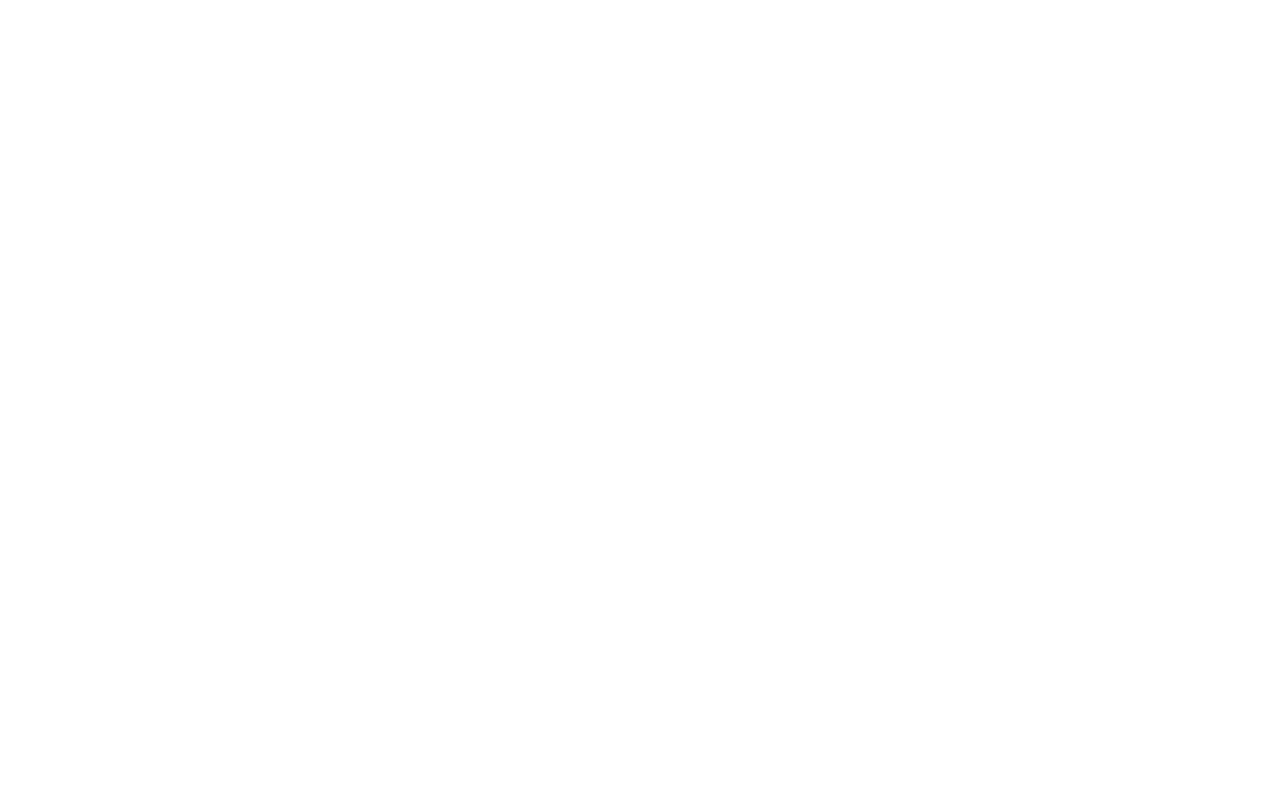
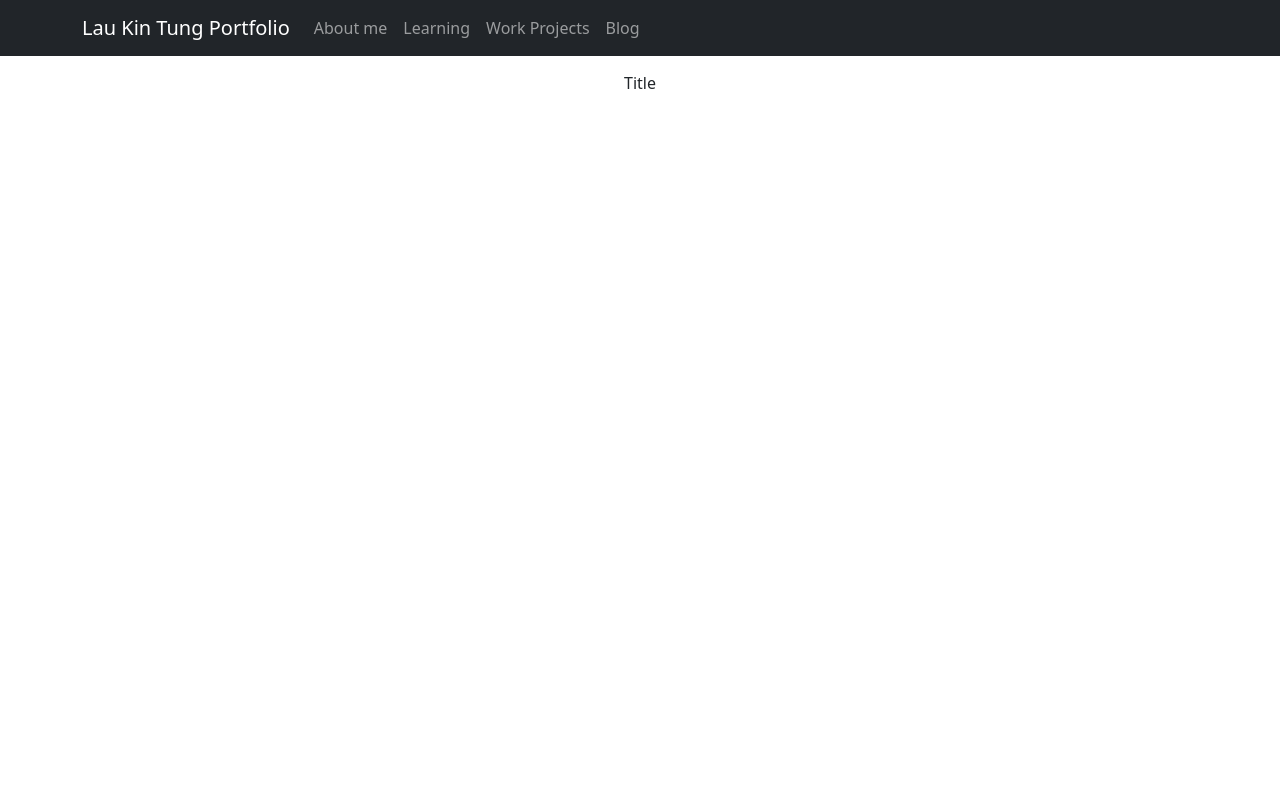
Before and after one commit to lunatoys123/portfolio_website, a React (Create React App) app: page /workProject/1 in a window 1280 px wide. Shown: the top 800 px of the page. Built offline with nearby package versions, Linux system fonts and the light colour scheme.

Commit message:
initialize individual Project

```diff
--- a/src/App.js
+++ b/src/App.js
@@ -5,6 +5,7 @@
 const Home = lazy(() => import("./Components/Home"));
 const Learning = lazy(() => import("./Components/Learning"));
 const Project = lazy(() => import("./Components/workProject"));
+const indvidualProject = lazy(() => import("./Components/workProjects/indvidualProject"));
 function App() {
   return (
     <>
@@ -15,6 +16,7 @@
             <Route exact path="/" component={Home} />
             <Route exact path="/Learning/:year" component={Learning} />
             <Route exact path="/workProject" component={Project} />
+            <Route exact path="/workProject/:title" component={indvidualProject} />
             <Redirect from={"/Learning"} to={`/Learning/Year1`}/>
           </Switch>
         </Suspense>
--- a/src/Components/workProjects/index.js
+++ b/src/Components/workProjects/index.js
@@ -6,6 +6,7 @@
 import { BackGroundLayout, Shadow } from "./workProject.style";
 import { ProjectData } from "./data";
 import { useGlobalContext } from "../../context";
+import { Link } from "react-router-dom";
 const WorkProject = () => {
   const { closeSubMenu } = useGlobalContext();
   return (
@@ -21,7 +22,7 @@
                   <Card.Body>
                     <Card.Title>{Title}</Card.Title>
                     <Card.Text>{Description}</Card.Text>
-                    <Button>Go to this project</Button>
+                    <Link to={{pathname:`WorkProject/${Title}`, state: ProjectData}}>Go to this project</Link>
                   </Card.Body>
                 </Card>
               </Shadow>
--- /dev/null
+++ b/src/Components/workProjects/indvidualProject.js
@@ -0,0 +1,27 @@
+import React, { useEffect, lazy } from "react";
+import Container from "react-bootstrap/Container";
+import Row from "react-bootstrap/Row";
+import Col from "react-bootstrap/Col";
+import { useLocation, useParams } from "react-router-dom";
+
+const Navbar = lazy(() => import("../navbar"));
+const Submenu = lazy(()=>import("../submenu"));
+const Footer = lazy(()=>import("../Footer"));
+
+const IndvidualProject = () => {
+  const location = useLocation();
+  const { title } = useParams();
+
+  return (
+    <>
+      <Navbar />
+      <Container style={{marginTop: '15px', marginRight: 'auto', marginLeft:'auto', maxwidth:'1280px',minHeight:'800px'}}>
+        <Row className="justify-content-md-center">Title</Row>
+      </Container>
+      <Submenu />
+      <Footer />
+    </>
+  );
+};
+
+export default IndvidualProject;
```
